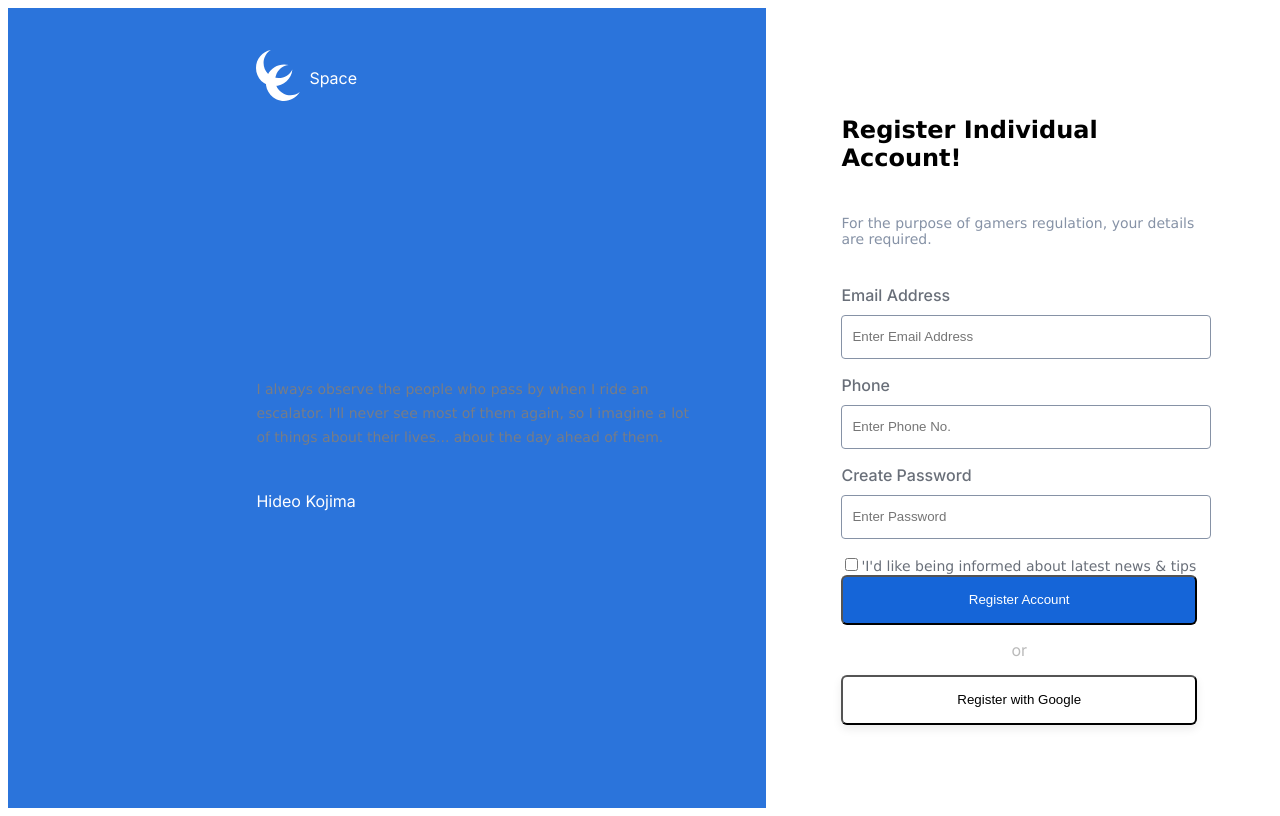
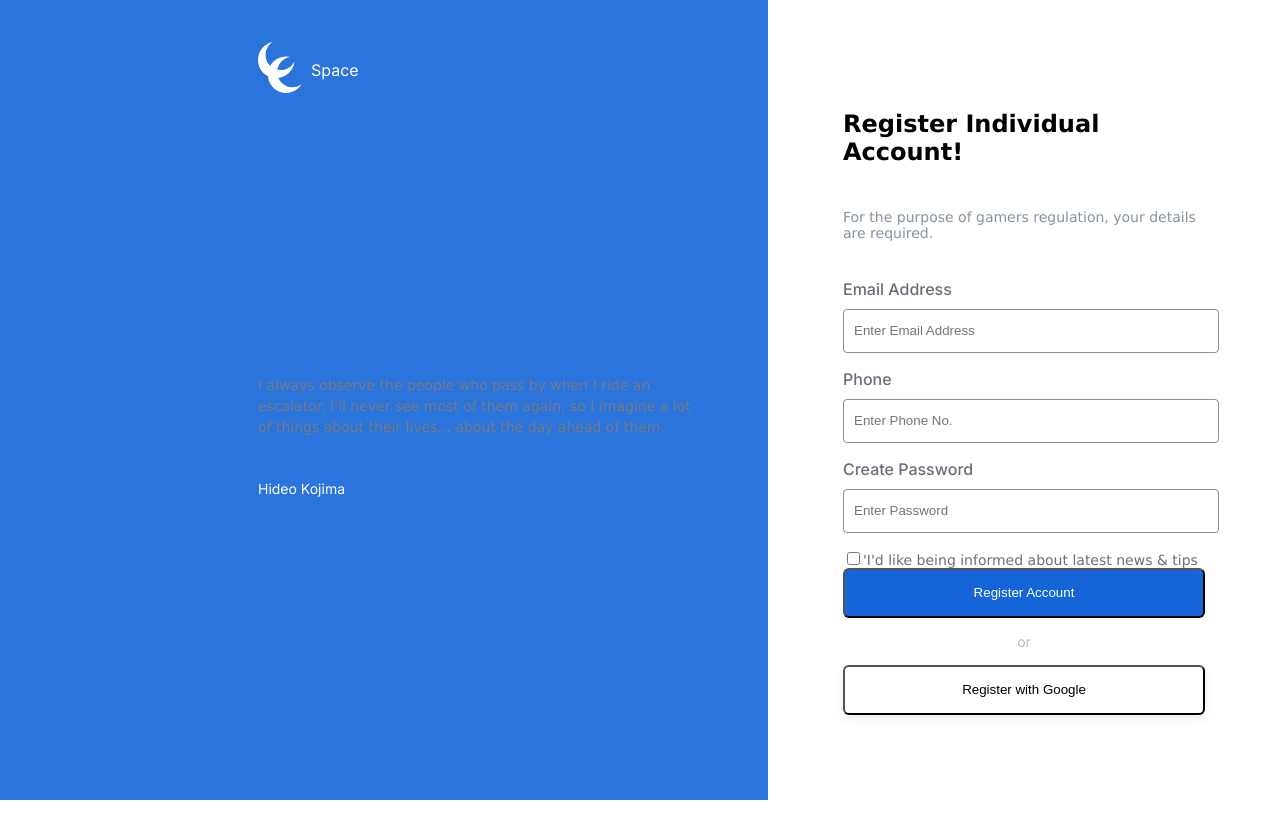
Before and after one commit to saswatawork/atoms, a Next.js app: page / in a window 1280 px wide. Built offline with nearby package versions, Linux system fonts and the light colour scheme.

Commit message:
global scss modified

```diff
--- a/app/globals.scss
+++ b/app/globalStyle/globals.scss
@@ -2,6 +2,15 @@ $base-color: #1565D8;
 $reverse-color:#ffffff;
 $default-font-color:#696F79;
 $heighlight-font-color:#000000;
+
+body{
+    margin: 0;
+    font-family: Verdana, Geneva, Tahoma, sans-serif;
+    font-size: 14px;
+}
+ul,li{
+    list-style: none;
+}
 
 h1,h2,h3,h4,h5,h6,p,label{
     font-family: Verdana, Geneva, Tahoma, sans-serif;
--- a/app/layout.tsx
+++ b/app/layout.tsx
@@ -1,6 +1,6 @@
 import type { Metadata } from 'next'
 import { Inter } from 'next/font/google'
-import './globals.scss'
+import './globalStyle/globals.scss'
 
 const inter = Inter({ subsets: ['latin'] })
 
```
Also changed, not shown: app/global.scss (deleted).
